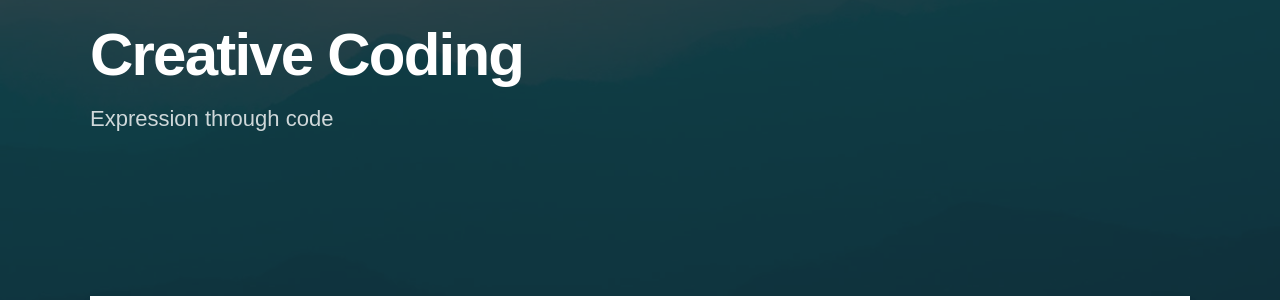
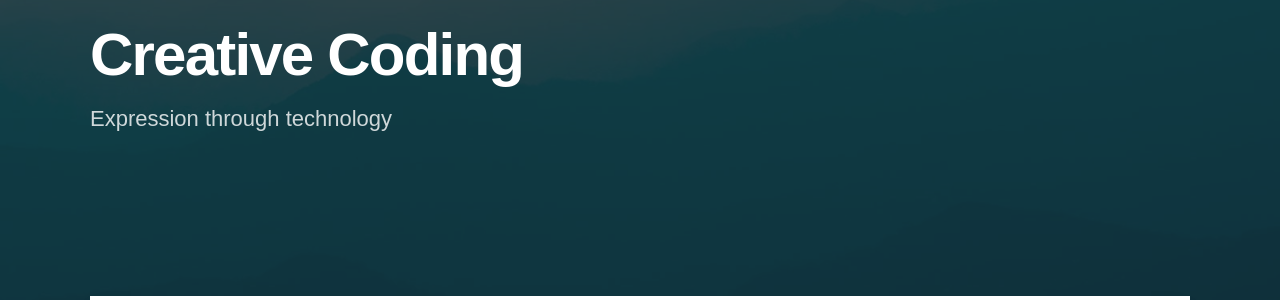
Before and after one commit to starbuck10/JCoffie, a Jekyll site: the page built from _projects/2021-11-02-generative-art.md, in a window 1280 px wide and 900 px high. Shown: the part 236-536 px from the top of the window. Built offline with Jekyll 4.4.1, drawn with Linux system fonts in a browser that asks for light colours; nearby versions of some CDN libraries; some web fonts are replaced.

```diff
--- a/_projects/2021-11-02-generative-art.md
+++ b/_projects/2021-11-02-generative-art.md
@@ -1,6 +1,6 @@
 ---
 title: 'Creative Coding'
-subtitle: 'Expression through code'
+subtitle: 'Expression through technology'
 date: 2021-11-02 12:00:00
 description: Learning how to leverage code to generate art.
 featured_image: '/images/demo/demo-landscape.jpg'
@@ -26,6 +26,6 @@
 
 Need to put an iframe in here to host p5js work.
 
-<iframe style="width: 792px; height: 1008px; overflow: hidden; margin-left:auto, margin-right:auto"  scrolling="no" frameborder="0" src="https://preview.p5js.org/starbuck10/embed/0YfAh_Bep"></iframe>
+<iframe style="width: 792px; height: 1008px; overflow: hidden; margin-left:auto; margin-right:auto;"  scrolling="no" frameborder="0" src="https://preview.p5js.org/starbuck10/embed/0YfAh_Bep"></iframe>
 
 ---
```
